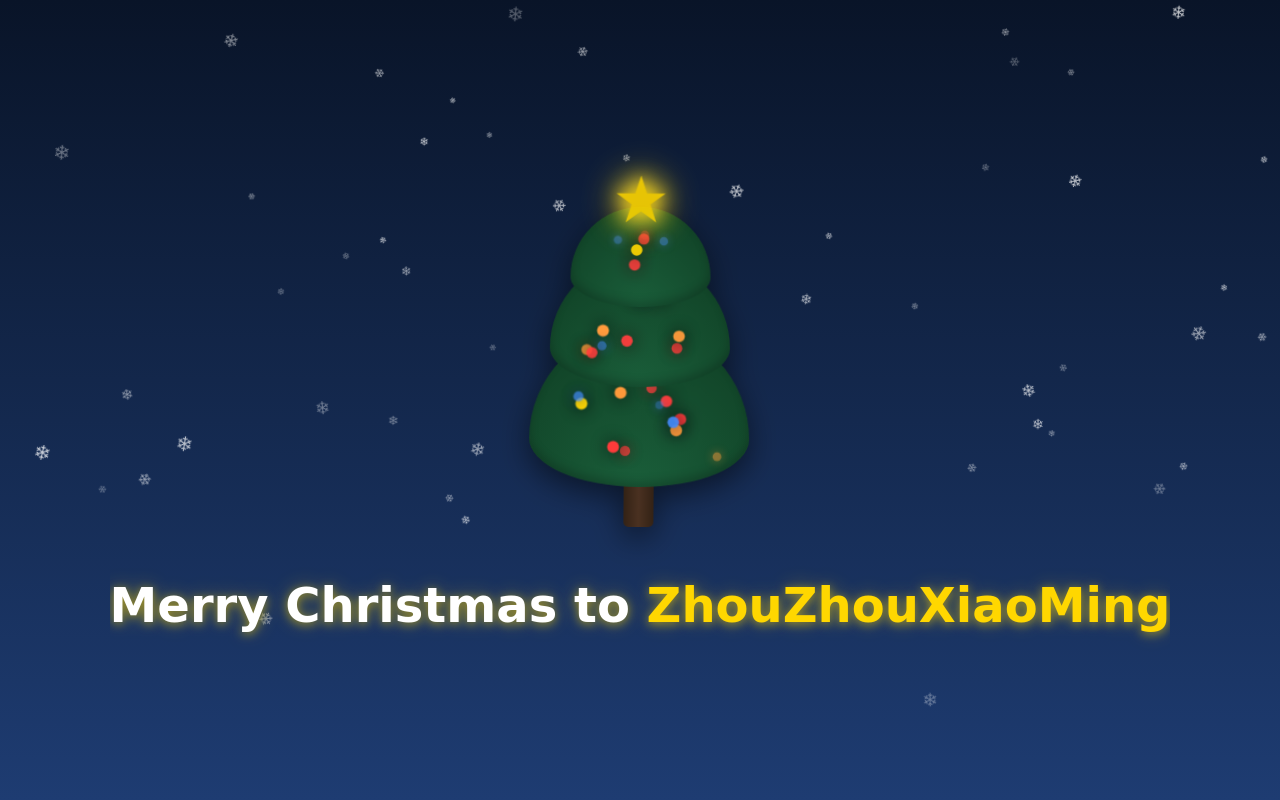
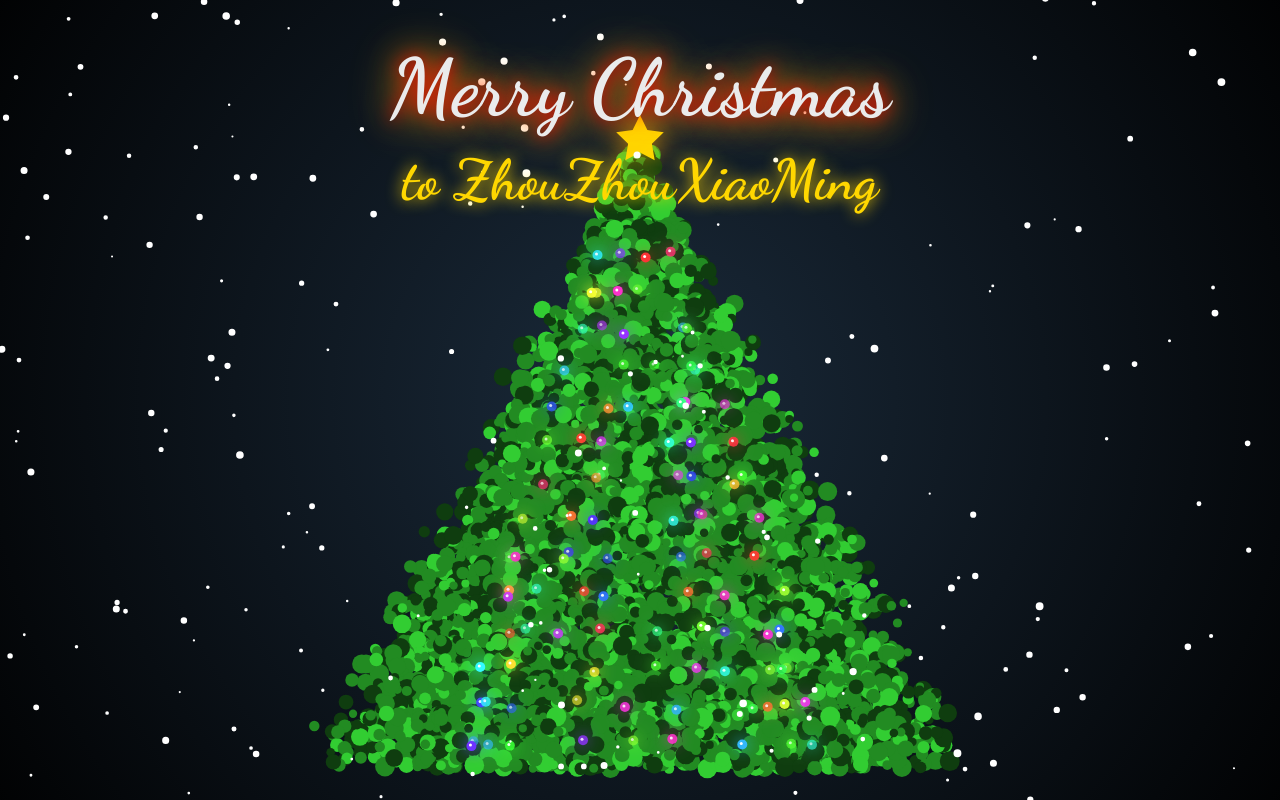
Before and after one commit to LeonardoC37/XiaoZhu-s-Christmas, a plain HTML site: page index.html in a window 1280 px wide. Drawn offline with Linux system fonts and the light colour scheme; animation ran at ten frames a second; a web font is replaced by a local one.

Commit message:
Update index.html

```diff
--- a/index.html
+++ b/index.html
@@ -4,278 +4,283 @@
     <meta charset="UTF-8">
     <meta name="viewport" content="width=device-width, initial-scale=1.0">
     <title>Merry Christmas!</title>
-    <link rel="preconnect" href="https://fonts.googleapis.com">
-    <link rel="preconnect" href="https://fonts.gstatic.com" crossorigin>
-    <link href="https://fonts.googleapis.com/css2?family=Mountains+of+Christmas:wght@700&display=swap" rel="stylesheet">
+    <link href="https://fonts.googleapis.com/css2?family=Dancing+Script:wght@700&display=swap" rel="stylesheet">
     <style>
-        :root {
-            --tree-green-dark: #0f3d23;
-            --tree-green-light: #1a5e3a;
-            --trunk-brown: #4a3121;
-            --star-gold: #ffd700;
-            --bg-night-top: #091428;
-            --bg-night-bottom: #1e3c72;
-        }
-
         body, html {
             margin: 0;
             padding: 0;
+            width: 100%;
             height: 100%;
             overflow: hidden;
-            background: linear-gradient(to bottom, var(--bg-night-top), var(--bg-night-bottom));
+            background: radial-gradient(circle at 50% 100%, #1a2a3a 0%, #000000 100%); /* 深邃夜空 */
+            font-family: 'Dancing Script', cursive;
+        }
+
+        #canvas-container {
+            position: relative;
+            width: 100%;
+            height: 100%;
             display: flex;
-            flex-direction: column;
             justify-content: center;
             align-items: center;
-            font-family: 'Arial', sans-serif;
         }
 
-        /* --- 背景雪花动画 --- */
-        .snow-container {
+        /* 祝福语样式 - 悬浮在屏幕上方 */
+        .text-overlay {
             position: absolute;
+            top: 5%;
+            z-index: 10;
+            text-align: center;
             width: 100%;
-            height: 100%;
-            pointer-events: none;
-            z-index: 1;
+            pointer-events: none; /* 让鼠标事件穿透文字 */
         }
 
-        .snowflake {
-            position: absolute;
-            top: -10px;
+        h1 {
             color: #fff;
-            font-size: 1em;
-            opacity: 0.8;
-            animation-name: fall;
-            animation-timing-function: linear;
-            animation-iteration-count: infinite;
+            font-size: 5rem;
+            margin: 0;
+            text-shadow:
+                0 0 10px #ff0000,
+                0 0 20px #ff0000,
+                0 0 40px #ffcc00;
+            animation: textGlow 3s infinite alternate;
         }
 
-        @keyframes fall {
-            to {
-                transform: translateY(105vh) rotate(360deg);
-            }
+        .sub-text {
+            color: #FFD700;
+            font-size: 3.5rem;
+            margin-top: 10px;
+            text-shadow: 0 0 15px #FFD700;
         }
 
-        /* --- 主场景 --- */
-        .scene {
-            position: relative;
-            z-index: 10;
-            display: flex;
-            flex-direction: column;
-            align-items: center;
-             /* 给树添加一个轻微的呼吸感摇摆 */
-            animation: subtleSway 5s ease-in-out infinite alternate;
+        @keyframes textGlow {
+            0% { opacity: 0.8; transform: scale(0.98); }
+            100% { opacity: 1; transform: scale(1.02); text-shadow: 0 0 20px #ff0000, 0 0 40px #ffcc00, 0 0 60px #ffcc00; }
         }
 
-         @keyframes subtleSway {
-            from { transform: rotate(-0.5deg); }
-            to { transform: rotate(0.5deg); }
+        @media (max-width: 600px) {
+            h1 { font-size: 3rem; }
+            .sub-text { font-size: 2rem; }
         }
-
-
-        /* --- 圣诞树主体结构 --- */
-        .tree-container {
-            position: relative;
-            display: flex;
-            flex-direction: column;
-            align-items: center;
-            filter: drop-shadow(0 10px 15px rgba(0,0,0,0.5));
-        }
-
-        /* 树干 */
-        .trunk {
-            width: 30px;
-            height: 50px;
-            background: linear-gradient(to right, #332215, var(--trunk-brown), #332215);
-            border-radius: 5px;
-            position: relative;
-            top: -10px;
-            z-index: 1;
-        }
-
-        /* 树叶层级 - 使用圆角和渐变模拟自然的蓬松感 */
-        .layer {
-            background: radial-gradient(circle at 50% 100%, var(--tree-green-light), var(--tree-green-dark));
-            border-radius: 50% 50% 50% 50% / 70% 70% 30% 30%;
-            position: relative;
-            z-index: 2;
-            box-shadow: inset 0 -5px 10px rgba(0,0,0,0.2);
-        }
-
-        .layer-bottom {
-            width: 220px;
-            height: 160px;
-            margin-top: -60px;
-        }
-        .layer-middle {
-            width: 180px;
-            height: 130px;
-            margin-top: -50px;
-            z-index: 3;
-        }
-        .layer-top {
-            width: 140px;
-            height: 100px;
-            z-index: 4;
-        }
-
-        /* --- 顶部星星 --- */
-        .star {
-            position: relative;
-            top: 25px;
-            z-index: 10;
-            color: var(--star-gold);
-            font-size: 50px;
-            filter: drop-shadow(0 0 15px var(--star-gold));
-            animation: glow 2s ease-in-out infinite alternate;
-        }
-
-        @keyframes glow {
-            from { text-shadow: 0 0 10px var(--star-gold), 0 0 20px var(--star-gold); opacity: 0.8; }
-            to { text-shadow: 0 0 20px var(--star-gold), 0 0 30px #fff; opacity: 1; transform: scale(1.1); }
-        }
-
-        /* --- 装饰彩灯 --- */
-        .ornament-light {
-            position: absolute;
-            width: 10px;
-            height: 10px;
-            border-radius: 50%;
-            z-index: 5;
-            box-shadow: 1px 1px 5px rgba(0,0,0,0.3);
-            animation: twinkle 1.5s infinite alternate;
-        }
-
-        /* 几种不同的灯光颜色 */
-        .light-red { background-color: #ff3b3b; box-shadow: 0 0 10px #ff3b3b; }
-        .light-gold { background-color: #ffd700; box-shadow: 0 0 10px #ffd700; }
-        .light-blue { background-color: #4287f5; box-shadow: 0 0 10px #4287f5; }
-        .light-warm { background-color: #ff9a3b; box-shadow: 0 0 10px #ff9a3b; }
-
-        @keyframes twinkle {
-            0% { opacity: 0.4; transform: scale(0.8); }
-            100% { opacity: 1; transform: scale(1.2); box-shadow: 0 0 15px currentColor; }
-        }
-
-        /* --- 祝福语文本 --- */
-        .greeting-text {
-            margin-top: 40px;
-            font-family: 'Mountains of Christmas', cursive;
-            color: #fff;
-            font-size: 3em;
-            text-align: center;
-            text-shadow: 0 2px 10px rgba(255, 215, 0, 0.5), 0 0 20px rgba(255, 215, 0, 0.3);
-            z-index: 20;
-            opacity: 0;
-            animation: fadeInText 3s ease-in-out forwards 1s;
-        }
-
-        .highlight-name {
-            color: var(--star-gold);
-            font-weight: bold;
-        }
-
-        @keyframes fadeInText {
-            from { opacity: 0; transform: translateY(20px); }
-            to { opacity: 1; transform: translateY(0); }
-        }
-
     </style>
 </head>
 <body>
 
-    <div class="snow-container" id="snowContainer"></div>
-
-    <div class="scene">
-        <div class="tree-container">
-            <div class="star">★</div>
-
-            <div class="layer layer-top" id="layerTop"></div>
-            <div class="layer layer-middle" id="layerMiddle"></div>
-            <div class="layer layer-bottom" id="layerBottom"></div>
-
-            <div class="trunk"></div>
-        </div>
+    <div class="text-overlay">
+        <h1>Merry Christmas</h1>
+        <div class="sub-text">to ZhouZhouXiaoMing</div>
     </div>
 
-    <h1 class="greeting-text">
-        Merry Christmas to <span class="highlight-name">ZhouZhouXiaoMing</span>
-    </h1>
-
+    <div id="canvas-container">
+        <canvas id="treeCanvas"></canvas>
+    </div>
 
     <script>
-        // --- 1. 生成背景雪花 ---
-        function createSnow() {
-            const snowContainer = document.getElementById('snowContainer');
-            const snowflakeCount = 50; // 雪花数量
+        const canvas = document.getElementById('treeCanvas');
+        const ctx = canvas.getContext('2d');
 
-            for (let i = 0; i < snowflakeCount; i++) {
-                const snowflake = document.createElement('div');
-                snowflake.classList.add('snowflake');
-                snowflake.innerHTML = '❄';
+        let width, height;
+        let particles = []; // 存储树叶粒子
+        let lights = [];    // 存储彩灯
+        let snow = [];      // 存储雪花
 
-                // 随机位置和动画参数
-                snowflake.style.left = Math.random() * 100 + 'vw';
-                snowflake.style.animationDuration = Math.random() * 5 + 5 + 's'; // 5-10秒
-                snowflake.style.animationDelay = Math.random() * 5 + 's';
-                snowflake.style.opacity = Math.random() * 0.5 + 0.3;
-                snowflake.style.fontSize = Math.random() * 0.8 + 0.5 + 'em';
+        // 树的配置
+        const treeConfig = {
+            levels: 16,        // 树的层数（越多越高）
+            startWidth: 20,    // 顶部宽度
+            widthGrowth: 28,   // 每层增加的宽度
+            leafCount: 4000,   // 叶子总数（越多越茂密）
+            colorDark: '#0f3d0f',  // 深绿
+            colorMid: '#228b22',   // 中绿
+            colorLight: '#32cd32'  // 嫩绿
+        };
 
-                snowContainer.appendChild(snowflake);
+        function resize() {
+            width = window.innerWidth;
+            height = window.innerHeight;
+            canvas.width = width;
+            canvas.height = height;
+            initTree();
+        }
+        window.addEventListener('resize', resize);
+
+        // --- 1. 初始化树的结构 (只计算一次位置，避免每帧重算) ---
+        function initTree() {
+            particles = [];
+            lights = [];
+
+            const centerX = width / 2;
+            const treeBottom = height - 50;
+            const treeHeight = height * 0.75;
+            const stepY = treeHeight / treeConfig.levels;
+            const startY = treeBottom - treeHeight;
+
+            // 生成树叶
+            for (let i = 0; i < treeConfig.levels; i++) {
+                // 当前层的中心Y坐标
+                const levelY = startY + i * stepY;
+                // 当前层的底部宽度
+                const levelWidth = treeConfig.startWidth + i * treeConfig.widthGrowth;
+
+                // 在这一层生成密集的叶子
+                // 越往下叶子越多
+                const leavesInLevel = 150 + i * 50;
+
+                for (let j = 0; j < leavesInLevel; j++) {
+                    // 随机分布，呈三角形（正态分布让中间厚两边薄）
+                    const xOffset = (Math.random() - 0.5) * levelWidth * (1 + Math.random()*0.5);
+                    const yOffset = Math.random() * stepY * 1.5; // 稍微向下垂
+
+                    // 简单的色彩混合
+                    let color = treeConfig.colorMid;
+                    const r = Math.random();
+                    if(r < 0.3) color = treeConfig.colorDark; // 阴影
+                    else if(r > 0.8) color = treeConfig.colorLight; // 高光
+
+                    particles.push({
+                        x: centerX + xOffset,
+                        y: levelY + yOffset,
+                        radius: 4 + Math.random() * 6, // 随机大小
+                        color: color
+                    });
+                }
+
+                // 生成彩灯 (挂在每一层的边缘和中间)
+                if (i > 1) { // 顶部不需要太多灯
+                    const lightCount = 3 + Math.floor(i / 2);
+                    for (let l = 0; l < lightCount; l++) {
+                        // 彩灯像彩带一样缠绕
+                        const wave = Math.sin(l + i) * (levelWidth * 0.4);
+                        lights.push({
+                            x: centerX + wave + (Math.random()-0.5)*30,
+                            y: levelY + stepY * 0.8 + (Math.random()-0.5)*10,
+                            color: `hsl(${Math.random() * 360}, 100%, 60%)`, // 全彩色
+                            phase: Math.random() * Math.PI * 2, // 闪烁相位
+                            speed: 0.02 + Math.random() * 0.03
+                        });
+                    }
+                }
+            }
+
+            // 树顶的大星星
+            lights.push({
+                x: centerX,
+                y: startY - 10,
+                isStar: true,
+                size: 25,
+                color: '#FFD700'
+            });
+
+            // 初始化雪花
+            snow = [];
+            for(let i=0; i<200; i++) {
+                snow.push({
+                    x: Math.random() * width,
+                    y: Math.random() * height,
+                    r: Math.random() * 3 + 1,
+                    v: Math.random() * 2 + 1
+                });
             }
         }
 
-        // --- 2. 在树上生成装饰彩灯 ---
-        function createLights() {
-            const layers = [
-                document.getElementById('layerTop'),
-                document.getElementById('layerMiddle'),
-                document.getElementById('layerBottom')
-            ];
-            const lightColors = ['light-red', 'light-gold', 'light-blue', 'light-warm'];
+        // --- 2. 绘制循环 ---
+        function animate() {
+            ctx.clearRect(0, 0, width, height);
 
-            layers.forEach(layer => {
-                // 根据层级大小决定灯的数量
-                let numLights = 0;
-                if (layer.classList.contains('layer-top')) numLights = 6;
-                if (layer.classList.contains('layer-middle')) numLights = 10;
-                if (layer.classList.contains('layer-bottom')) numLights = 14;
+            // 绘制背景光晕
+            const cx = width / 2;
+            const gradient = ctx.createRadialGradient(cx, height/2, 10, cx, height/2, height);
+            gradient.addColorStop(0, '#1a2a3a');
+            gradient.addColorStop(1, '#000000');
+            ctx.fillStyle = gradient;
+            ctx.fillRect(0,0,width,height);
 
-                for (let i = 0; i < numLights; i++) {
-                    const light = document.createElement('div');
-                    light.classList.add('ornament-light');
+            // A. 绘制树叶 (静态但重叠)
+            // 为了性能，这里其实可以缓存，但为了动态感（微风吹拂）我们实时画
+            const time = Date.now() / 1000;
 
-                    // 随机选择颜色
-                    const randomColorClass = lightColors[Math.floor(Math.random() * lightColors.length)];
-                    light.classList.add(randomColorClass);
+            particles.forEach(p => {
+                ctx.beginPath();
+                // 简单的径向渐变模拟毛茸茸的感觉
+                // 只是画实心圆太假，我们画一点点阴影
+                ctx.fillStyle = p.color;
+                // 甚至可以让叶子随风轻微摆动
+                const sway = Math.sin(time + p.y * 0.01) * 2;
+                ctx.arc(p.x + sway, p.y, p.radius, 0, Math.PI * 2);
+                ctx.fill();
+            });
 
-                    // 随机位置 (尝试限制在树的形状内，虽然不完美但足够自然)
-                    // 通过限制 top 和 left 的百分比范围，让灯光大致分布在树叶表面
-                    const randomTop = Math.random() * 60 + 20; // 20% - 80% 高度范围
-                    // 越靠近顶部，宽度越窄。这里做一个简单的近似计算来限制水平位置
-                    let widthConstraint = 35; // 默认左右各偏离中心35%
-                    if (randomTop < 40) widthConstraint = 20; // 顶部更窄
+            // B. 绘制彩灯 (发光效果)
+            lights.forEach(l => {
+                ctx.save();
+                if (l.isStar) {
+                    // 绘制星星
+                    drawStar(ctx, l.x, l.y, l.size);
+                } else {
+                    // 绘制灯泡
+                    const intensity = 0.5 + 0.5 * Math.sin(time * 3 + l.phase); // 呼吸灯
+                    ctx.globalAlpha = 0.6 + 0.4 * intensity;
 
-                    const randomLeft = 50 + (Math.random() * widthConstraint * 2 - widthConstraint); // 以50%为中心左右偏移
+                    // 光晕
+                    ctx.shadowBlur = 15;
+                    ctx.shadowColor = l.color;
+                    ctx.fillStyle = l.color;
 
-                    light.style.top = randomTop + '%';
-                    light.style.left = randomLeft + '%';
+                    ctx.beginPath();
+                    const sway = Math.sin(time + l.y * 0.01) * 2;
+                    ctx.arc(l.x + sway, l.y, 5, 0, Math.PI * 2);
+                    ctx.fill();
 
-                    // 随机闪烁延迟，让它们不同步
-                    light.style.animationDelay = Math.random() * 2 + 's';
-                    // 随机闪烁速度
-                    light.style.animationDuration = Math.random() * 1 + 1 + 's';
+                    // 灯芯高亮
+                    ctx.fillStyle = '#fff';
+                    ctx.shadowBlur = 0;
+                    ctx.beginPath();
+                    ctx.arc(l.x + sway - 1, l.y - 1, 1.5, 0, Math.PI * 2);
+                    ctx.fill();
+                }
+                ctx.restore();
+            });
 
-                    layer.appendChild(light);
+            // C. 绘制雪花
+            ctx.fillStyle = '#fff';
+            ctx.beginPath();
+            snow.forEach(s => {
+                ctx.moveTo(s.x, s.y);
+                ctx.arc(s.x, s.y, s.r, 0, Math.PI * 2);
+
+                // 下落逻辑
+                s.y += s.v;
+                s.x += Math.sin(time + s.y*0.01) * 0.5; // 飘动
+
+                if (s.y > height) {
+                    s.y = -10;
+                    s.x = Math.random() * width;
                 }
             });
+            ctx.fill();
+
+            requestAnimationFrame(animate);
         }
 
-        // 页面加载完成后初始化
-        window.addEventListener('load', () => {
-            createSnow();
-            createLights();
-        });
+        // 辅助：画五角星
+        function drawStar(ctx, x, y, r) {
+            ctx.beginPath();
+            ctx.fillStyle = "#FFD700";
+            ctx.shadowColor = "#FFA500";
+            ctx.shadowBlur = 30; // 强烈的发光
+            for (let i = 0; i < 5; i++) {
+                ctx.lineTo(Math.cos((18 + i * 72) * Math.PI / 180) * r + x,
+                           -Math.sin((18 + i * 72) * Math.PI / 180) * r + y);
+                ctx.lineTo(Math.cos((54 + i * 72) * Math.PI / 180) * r / 2 + x,
+                           -Math.sin((54 + i * 72) * Math.PI / 180) * r / 2 + y);
+            }
+            ctx.closePath();
+            ctx.fill();
+        }
+
+        // 启动
+        resize();
+        animate();
 
     </script>
 </body>
```
